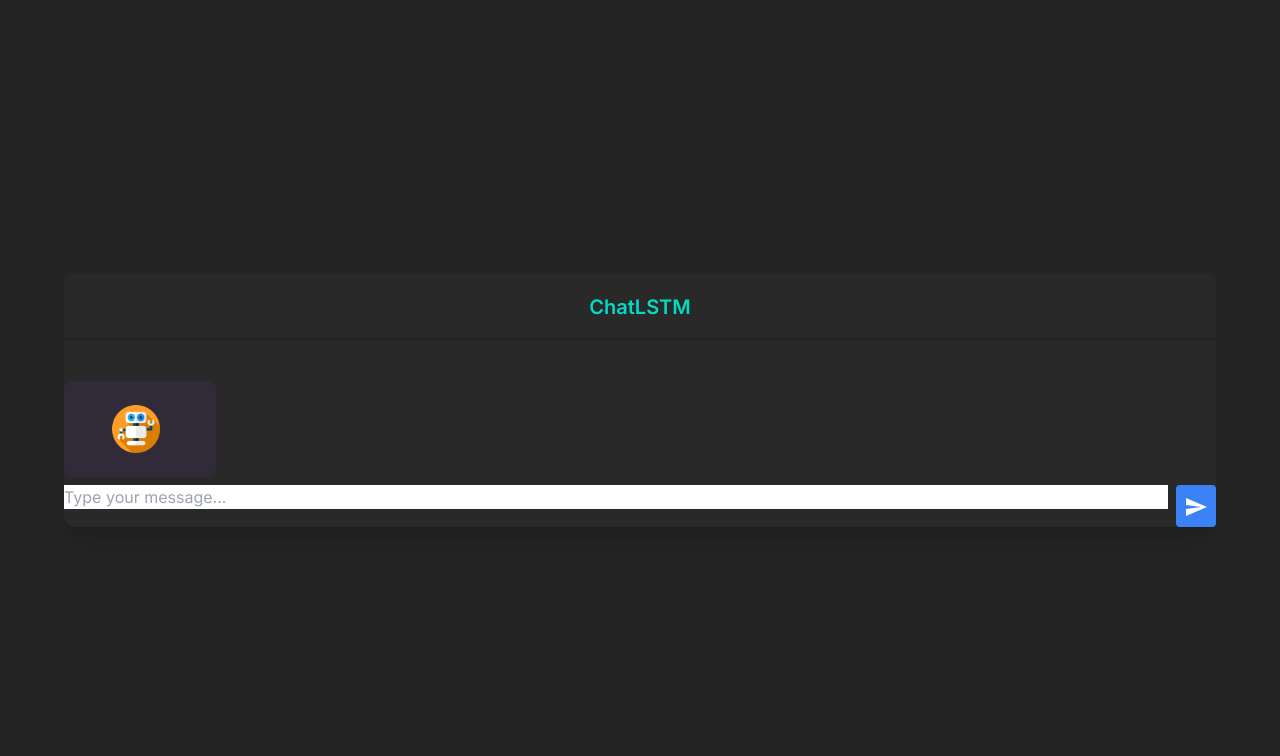
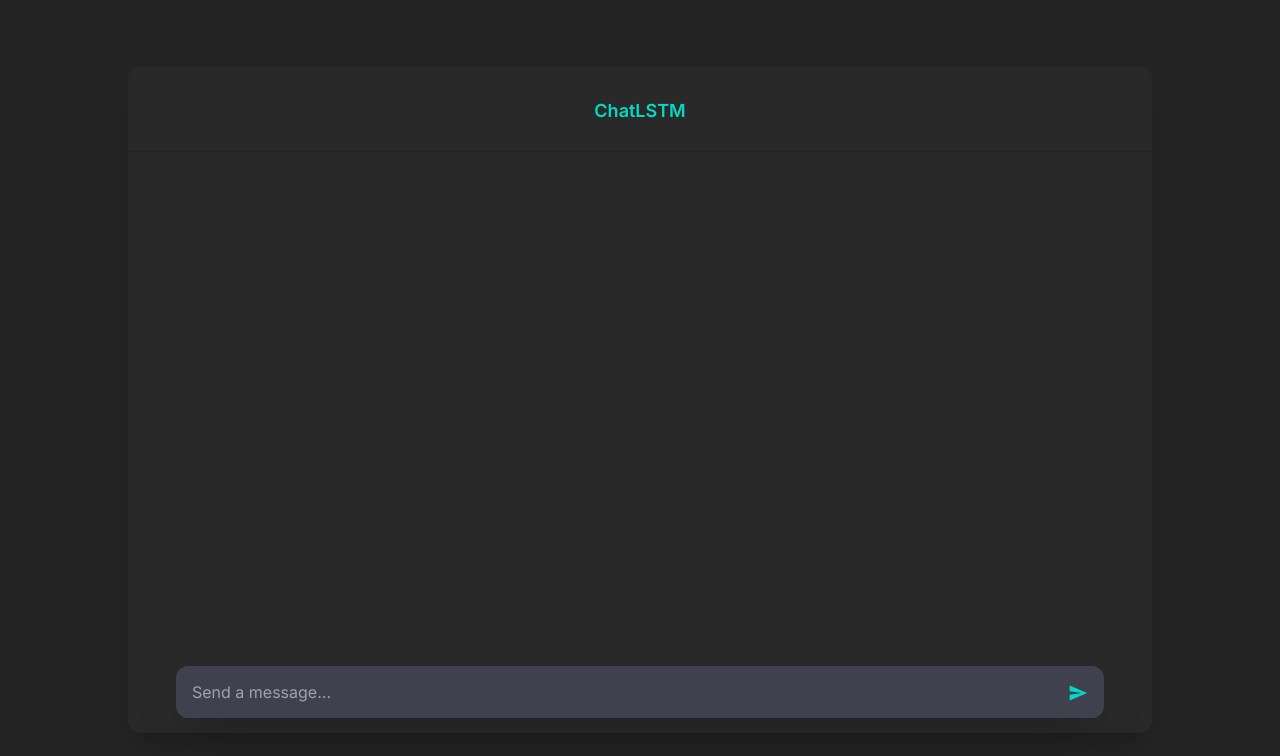
Before and after one commit to SirinootKK/demo-lstm-chatbot, a React (Vite) app: page / in a window 1280 px wide. Shown: the top 756 px of the page. Built offline with nearby package versions, Linux system fonts and the light colour scheme.

Commit message:
feat:add response between user-bot

```diff
--- a/src/components/ChatBox.jsx
+++ b/src/components/ChatBox.jsx
@@ -1,14 +1,33 @@
-import { useState } from "react";
+import { useState, useEffect, useRef } from "react";
 import { Input, Button } from "@material-tailwind/react";
+import { userImg, botImg } from "./images/index.js";
 import SendIcon from "@mui/icons-material/Send";
-import { userImg, botImg } from "./images/index.js";
 
 function ChatBox() {
   const [userMessage, setUserMessage] = useState("");
-  const [botResponse, setBotResponse] = useState("");
+  const [isLoading, setIsLoading] = useState(false);
+  const [botResponses, setBotResponses] = useState([]);
+
+  const chatContainerRef = useRef(null);
+
+  useEffect(() => {
+    if (chatContainerRef.current) {
+      chatContainerRef.current.scrollTop =
+        chatContainerRef.current.scrollHeight;
+    }
+  }, [botResponses]);
 
   const handleSubmit = async (e) => {
     e.preventDefault();
+    if (!userMessage) return;
+
+    setIsLoading(true);
+
+    setBotResponses((prevResponses) => [
+      ...prevResponses,
+      { message: userMessage, isUserMessage: true },
+    ]);
+
     try {
       const response = await fetch("/api/get_response", {
         method: "POST",
@@ -18,58 +37,63 @@ function ChatBox() {
         body: JSON.stringify({ message: userMessage }),
       });
       const data = await response.json();
-      setBotResponse(data.response);
+
+      setBotResponses((prevResponses) => [
+        ...prevResponses,
+        { message: data.response, isUserMessage: false },
+      ]);
+
+      setUserMessage("");
     } catch (error) {
       console.error("Error fetching response:", error);
     }
+    setIsLoading(false);
   };
 
   return (
     <div className="flex justify-center items-center h-screen bg-primary">
-      <div className="w-full max-w-6xl bg-secondary rounded-xl shadow-xl">
-        <div className="text-center font-semibold text-secondaryLight mb-4 mt-5 text-xl">
+      <div className="w-full max-w-5xl h-full md:h-5/6 bg-secondary rounded-xl shadow-xl flex flex-col">
+        <h1 className="text-center font-semibold text-secondaryLight mb-4 mt-5 text-lg h-16 flex items-center justify-center">
           ChatLSTM
+        </h1>
+        <div className="h-[2px] bg-primary border-0 w-full shadow-xl" />
+        <div className="flex-grow overflow-auto h-full" ref={chatContainerRef}>
+          {botResponses.map((response, index) => (
+            <div
+              key={index}
+              className={`flex flex-row items-center space-x-2 px-[48px] py-6 text-white ${
+                response.isUserMessage ? "bg-secondary" : "bg-purple "
+              }`}
+            >
+              <img
+                src={response.isUserMessage ? userImg : botImg}
+                className="object-cover h-[48px] w-[48px]"
+                alt={response.isUserMessage ? "User" : "Bot"}
+              />
+              <div className="px-4">{response.message}</div>
             </div>
-        <hr className="h-px bg-primary border-2 border-primary w-full"></hr>
-        <div className="rounded-lg mt-10 text-white">
-          {userMessage && (
-            <div className="text-left mbออออออออ-2">
-              <span className="inline-block px-4 py-2 rounded-lg bg-secondary text-gray-800">
-                {userMessage}
-              </span>
+          ))}
         </div>
-          )}
-          <div className="flex flex-row items-center">
-            {/* {botResponse ?  ( */}
-            <div className="text-right mb-2">
-              <span className="flex items-center space-x-2 px-[48px] py-6 rounded-lg bg-purple text-white">
-                <img src={botImg} className="object-cover h-[48px] w-[48px]" />
-                <span>{botResponse}</span>
-              </span>
-            </div>
-            {/* )} */}
-          </div>
-        </div>
-        <div className="space-y-4">
-          <div className="flex items-center">
-            <form onSubmit={handleSubmit} className="w-full">
-              <div className="relative flex">
+        <div className="h-28 w-full flex items-center">
+          <form
+            onSubmit={handleSubmit}
+            className="flex w-full h-fit relative px-12"
+          >
             <Input
               type="text"
               value={userMessage}
+              className="w-full flex rounded-xl p-4 bg-primaryLight shadow-2xl text-white outline-none"
               onChange={(e) => setUserMessage(e.target.value)}
-                  className="w-full pr-20"
-                  placeholder="Type your message..."
+              placeholder="Send a message..."
             />
             <Button
               type="submit"
-                  className="bg-blue-500 text-white p-2 rounded ml-2"
+              className="z-20 w-fit h-fit text-secondaryLight absolute right-16 top-1/2 -translate-y-1/2"
+              disabled={isLoading}
             >
-                  <SendIcon />
+              {isLoading ? "Loading..." : <SendIcon fontSize="small" />}
             </Button>
-              </div>
           </form>
-          </div>
         </div>
       </div>
     </div>
--- a/src/index.css
+++ b/src/index.css
@@ -4,15 +4,26 @@
 @tailwind components;
 @tailwind utilities;
 
-html {
-  font-family: "Inter", "Sarabun", sans-serif;
+@layer components {
+  * {
+    font-family: "Inter", sans-serif;
+    scrollbar-width: thin;
+    scrollbar-color: theme("colors.transparent") theme("colors.primaryLight");
+  }
+
+  /* Chrome, Edge, and Safari */
+  *::-webkit-scrollbar {
+    width: 10px;
+  }
+
+  *::-webkit-scrollbar-track {
+    background: theme("colors.transparent");
+    border-radius: 5px;
+  }
+
+  *::-webkit-scrollbar-thumb {
+    background-color: theme("colors.primaryLight");
+    border-radius: 14px;
+    border: 3px solid theme("colors.transparent");
+  }
 }
-
-body {
-  margin: 0;
-  padding: 0;
-  box-sizing: border-box;
-}
-.Bot {
-  background-image: url("https://cdn-icons-png.flaticon.com/512/4712/4712109.png");
-}
--- a/tailwind.config.js
+++ b/tailwind.config.js
@@ -9,7 +9,6 @@ export default {
     extend: {
       fontFamily: {
         inter: ["Inter", "sans-serif"],
-        notoSansThai: ["Noto Sans Thai", "sans-serif"],
       },
       colors: {
         primary: "#242424",
@@ -17,8 +16,7 @@ export default {
         primaryDark: "#3A2D49",
         secondary: "#292929",
         secondaryLight: "#03DAC5",
-        purple: "#312A38 "
-
+        purple: "#312A38"
       }
     },
   },
```
Lines whose indentation alone changed are shown as unchanged.
